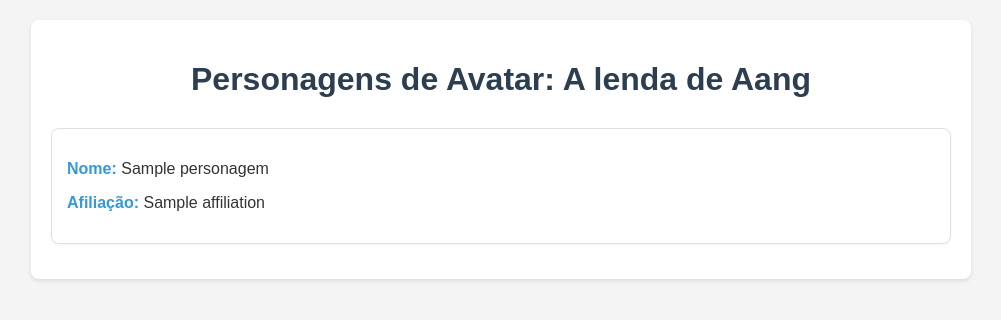
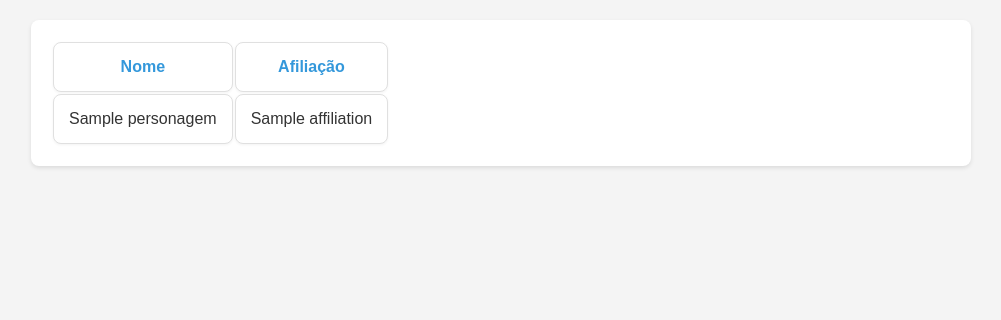
Before and after one commit to ronaldodeschain/7_days_of_python, a Django app: template pythonchallenge/app/templates/app/personagens.html in a window 1280 px wide. Shown: the top 320 px of the page, without its empty margins (139-1140 px from the left). Run offline with Django 5.2, Linux system fonts and the light colour scheme; the template is opened without the code that fills it: most values are stand-ins (such as "Sample title", 1, 10 or a date in 2020).

Commit message:
[dia 5] - Criada a tabela usando estilos para exibir os personagens e suas afiliações traduzidos

```diff
--- a/pythonchallenge/app/static/app/css/main.css
+++ b/pythonchallenge/app/static/app/css/main.css
@@ -10,7 +10,6 @@ h1 {
     text-align: center;
     margin-bottom: 30px;
 }
-
 .container {
     max-width: 900px;
     margin: 0 auto;
--- a/pythonchallenge/app/templates/app/personagens.html
+++ b/pythonchallenge/app/templates/app/personagens.html
@@ -1,25 +1,33 @@
 {% load static %}
 <!DOCTYPE html>
 <html lang="pt-br">
+
 <head>
     <meta charset="UTF-8">
     <meta name="viewport" content="width=device-width, initial-scale=1.0">
     <title>Personagens Traduzidos</title>
     <link rel="stylesheet" href="{% static 'app/css/main.css' %}">
 </head>
+
 <body>
     <div class="container">
-        <h1>Personagens de Avatar: A lenda de Aang</h1>
-        {% if personagens%}
-            {% for personagem in personagens %}
-            <div class="personagem-card">
-                <p><strong>Nome:</strong> {{ personagem.name }}</p>
-                <p><strong>Afiliação:</strong> {{ personagem.affiliation }}</p>
-            </div>
+        {% if personagens %}
+        <table>
+            <tr>
+                <th class="personagem-card"><strong>Nome</strong></th>
+                <th class="personagem-card"><strong>Afiliação</strong></th>
+            </tr>
+            {% for personagem in personagens%}
+            <tr>
+                <td class="personagem-card">{{ personagem.name}}</td>
+                <td class="personagem-card">{{ personagem.affiliation}}</td>
+            </tr>
             {% endfor %}
+        </table>
         {% else %}
-            <p>Nenhum personagem encontrado</p>
+            <p>Nenhum personagem encontrado!</p>
         {% endif %}
     </div>
 </body>
+
 </html>
```
Also changed, not shown: pythonchallenge/app/views.py (+9 -5 lines).
